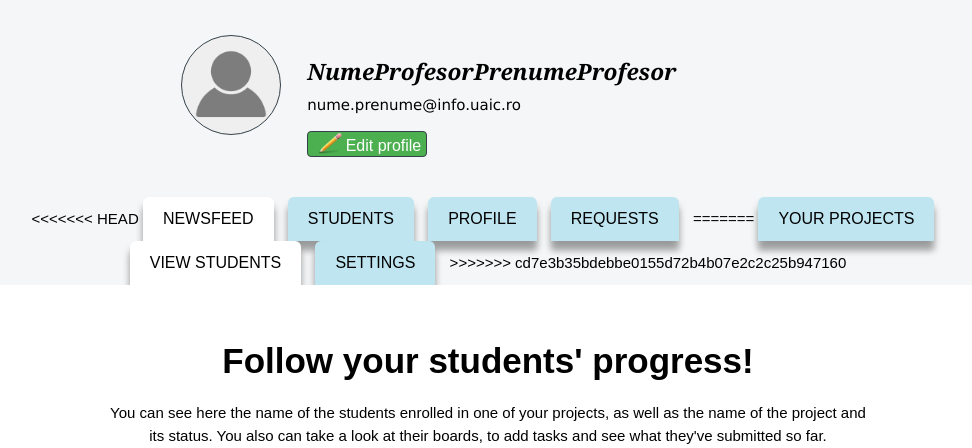
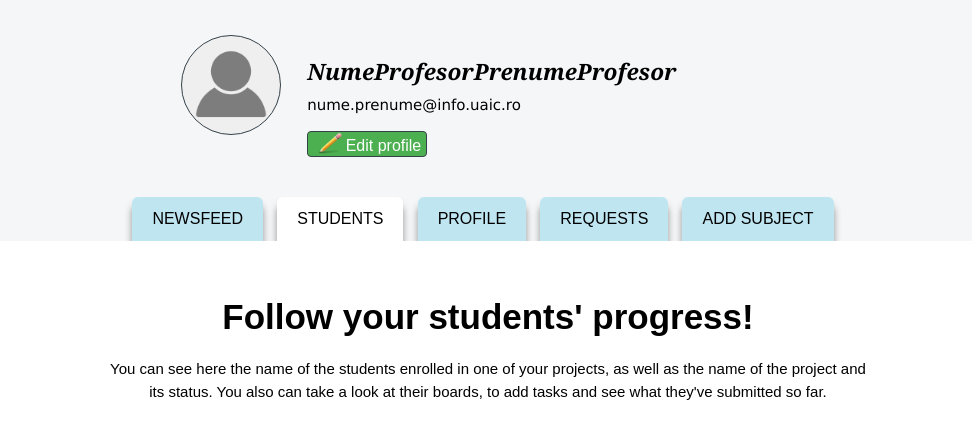
Before and after one commit to KetanoTinca/TW, a PHP site: page /cards.php in a window 1280 px wide. Shown: the part 40-488 px from the top of the page, without its empty margins (152-1124 px from the left). Run offline with PHP 8.4, Linux system fonts and the light colour scheme.

Commit message:
Add Options in Menu Bar Teachers

```diff
--- a/views/user.description.php
+++ b/views/user.description.php
@@ -21,34 +21,32 @@
             <div class="container">
                 <nav>
                     <ul>
-<<<<<<< HEAD
-                        <li  style="background:white;"><a href="user.php">Newsfeed</a></li>
-                        <li><a href="cards.php">Students</a></li>
-                        <li><a href="settings.php">Profile</a></li>
-                        <li><a href="requests.php">Requests</a></li>
-=======
+
                         <?php
-                            if (basename($_SERVER['PHP_SELF']) == 'user.php'){
-                                echo "<li  style=\"background:white;\"><a href=\"user.php\">Your Projects</a></li>";
-                                echo "<li><a href=\"cards.php\">View Students</a></li>
-                                      <li><a href=\"settings.php\">Settings</a></li>";
+                        if (basename($_SERVER['PHP_SELF']) == 'user.php'){
+                            echo "    <li  style=\"background:white;\"><a href=\"user.php\">Newsfeed</a></li>
+                                      <li><a href=\"cards.php\">Students</a></li>
+                                      <li><a href=\"settings.php\">Profile</a></li>
+                                      <li><a href=\"requests.php\">Requests</a></li>
+                                      <li><a href=\"addtheme.php\">Add Subject</a></li>";
+                        }else{
+                            if( basename($_SERVER['PHP_SELF'])== 'cards.php'){
+                                echo "  <li  ><a href=\"user.php\">Newsfeed</a></li>
+                                        <li style=\"background:white;\"><a href=\"cards.php\">Students</a></li>
+                                        <li><a href=\"settings.php\">Profile</a></li>
+                                        <li><a href=\"requests.php\">Requests</a></li>
+                                        <li><a href=\"addtheme.php\">Add Subject</a></li>";
                             }else{
-                                if( basename($_SERVER['PHP_SELF'])== 'cards.php'){
-                                    echo "<li  ><a href=\"user.php\">Your Projects</a></li>";
-                                    echo "<li style=\"background:white;\"><a href=\"cards.php\">View Students</a></li>
-                                          <li><a href=\"settings.php\">Settings</a></li>";
-                                }else{
-                                    if( basename($_SERVER['PHP_SELF'])=='settings.php'){
-                                        echo "<li  ><a href=\"user.php\">Your Projects</a></li>";
-                                        echo "<li ><a href=\"cards.php\">View Students</a></li>
-                                              <li style=\"background:white;\"><a href=\"settings.php\">Settings</a></li>";
-                                    }
+                                if( basename($_SERVER['PHP_SELF'])=='settings.php'){
+                                    echo    "<li  ><a href=\"user.php\">Newsfeed</a></li>
+                                            <li ><a href=\"cards.php\">Students</a></li>
+                                            <li style=\"background:white;\"><a href=\"settings.php\">Profile</a></li>
+                                            <li><a href=\"requests.php\">Requests</a></li>
+                                            <li><a href=\"addtheme.php\">Add Subject</a></li>";
                                 }
                             }
+                        }
                         ?>
-
-
->>>>>>> cd7e3b35bdebbe0155d72b4b07e2c2c25b947160
                     </ul>
                 </nav>
             </div>
```
